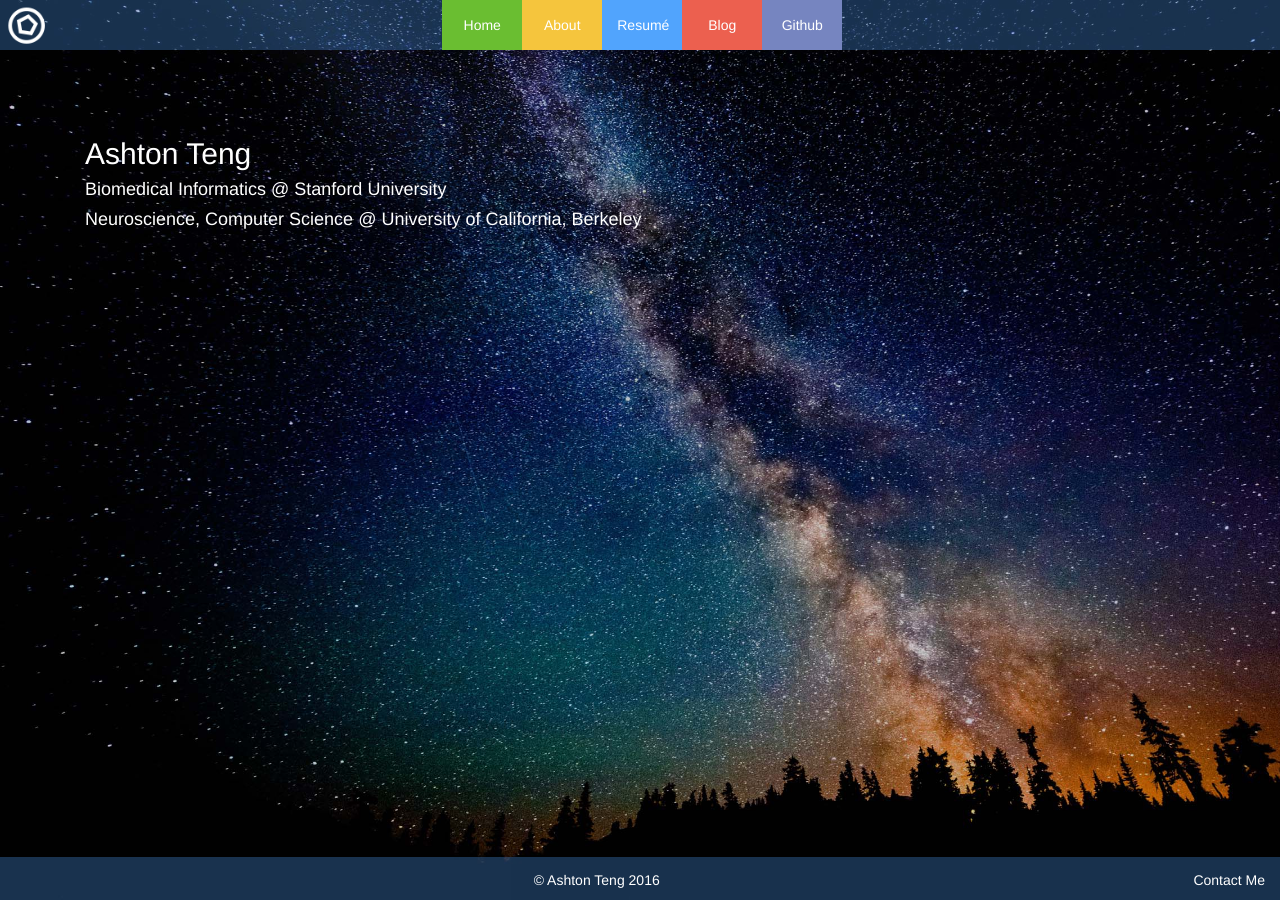
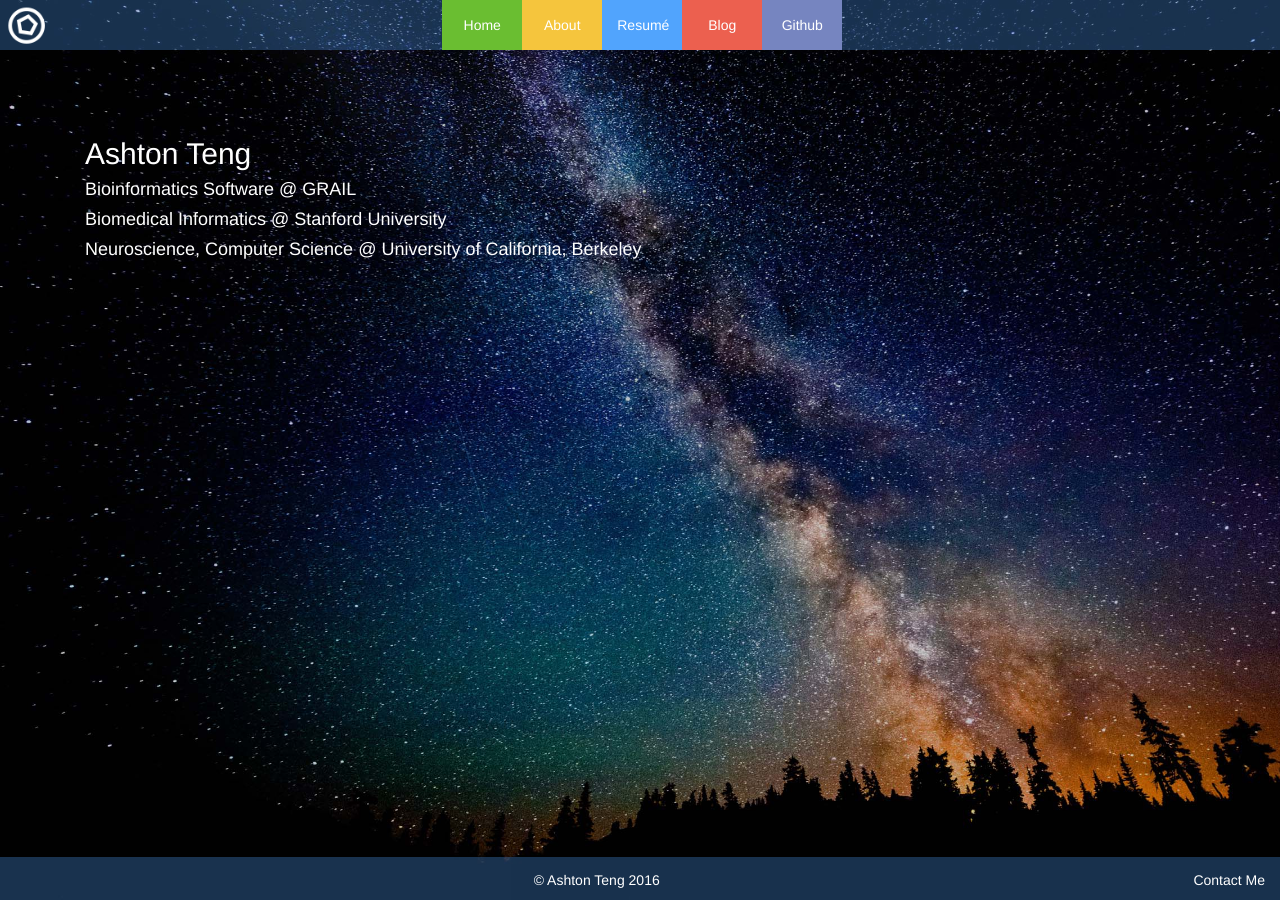
Before and after one commit to ashtonteng/ashtonteng.github.io, a Jekyll site: the page built from index.html, in a window 1280 px wide. Built offline with Jekyll 4.4.1, drawn with Linux system fonts in a browser that asks for light colours.

Commit message:
update resume

```diff
--- a/index.html
+++ b/index.html
@@ -11,6 +11,7 @@ layout: default
   <div class="container">
     <div class="col-xs-12 col-md-6 nametext">
         <h2>Ashton Teng</h2>
+        <h4>Bioinformatics Software @ GRAIL</h4>
         <h4>Biomedical Informatics @ Stanford University</h4>
         <h4>Neuroscience, Computer Science @ University of California, Berkeley</h4>
     </div>
```
Also changed, not shown: 1 other file.
